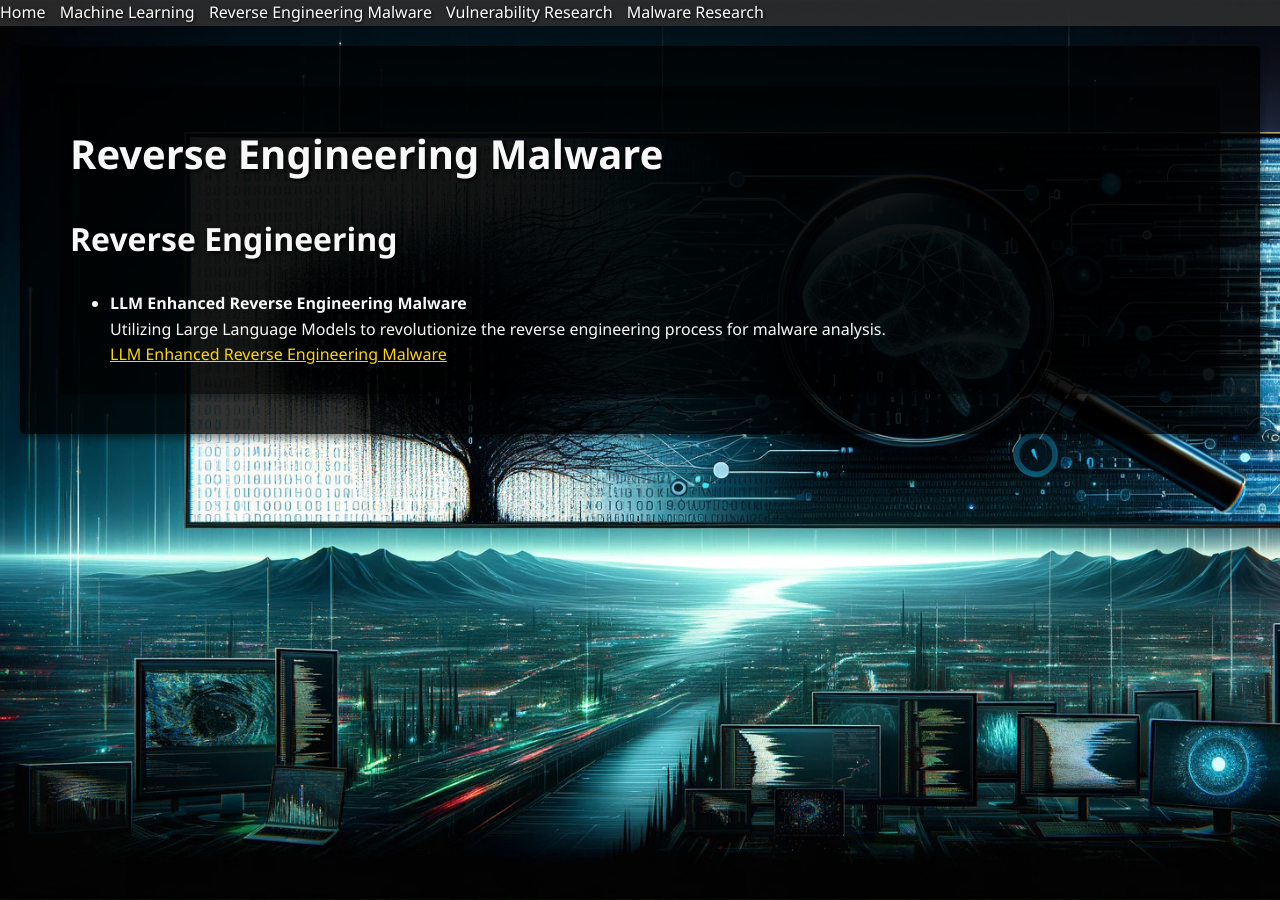
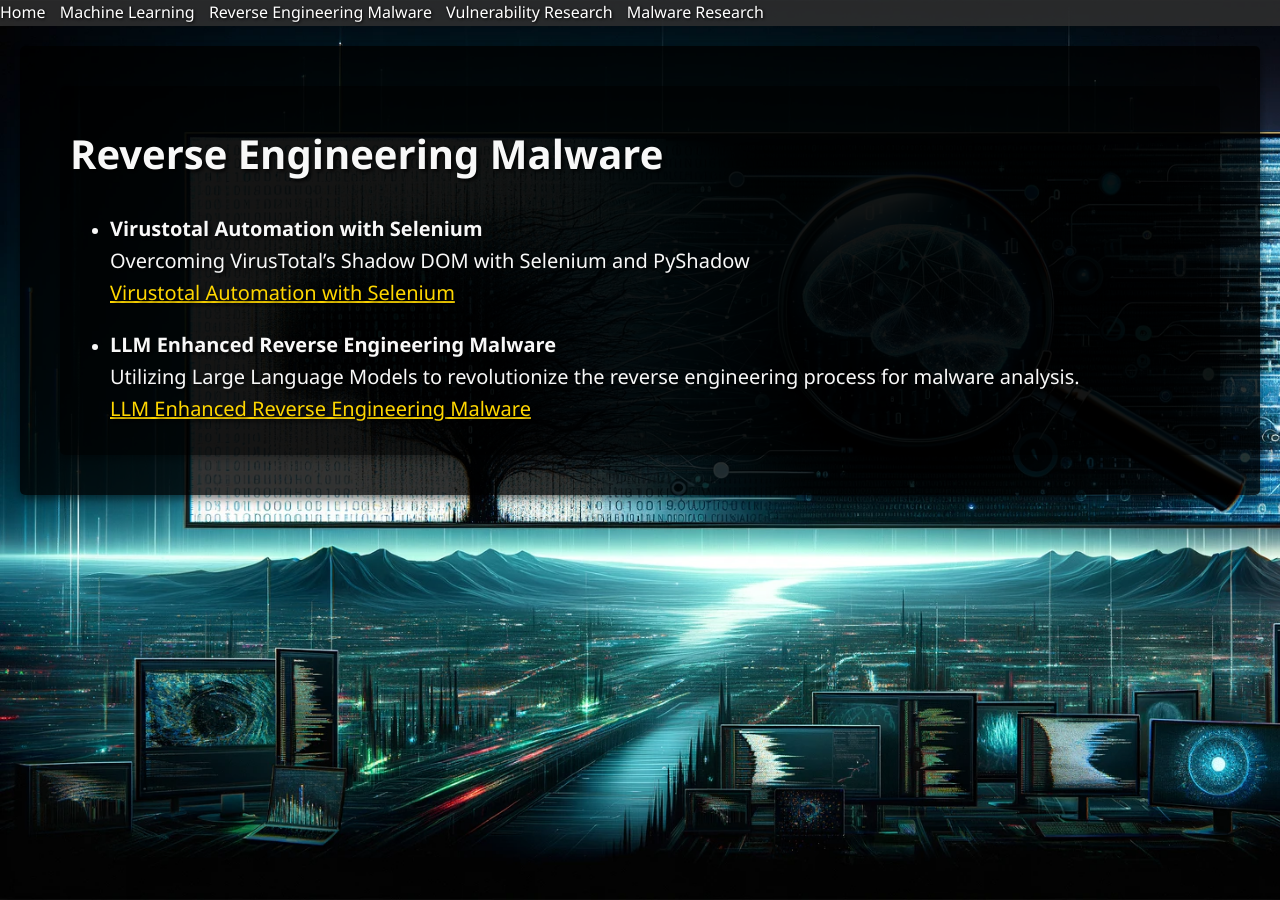
Before and after one commit to dyngnosis/dyngnosis.github.io, a Jekyll site: the page built from reversing/reverse-engineering.md, in a window 1280 px wide. Built offline with Jekyll 4.4.1, drawn with Linux system fonts in a browser that asks for light colours; nearby versions of some CDN libraries.

Commit message:
updated RE and added newlines

```diff
--- a/reversing/reverse-engineering.md
+++ b/reversing/reverse-engineering.md
@@ -3,7 +3,9 @@ layout: research
 title: Reverse Engineering Malware
 ---
 
-## Reverse Engineering
+- **Virustotal Automation with Selenium**
+  Overcoming VirusTotal's Shadow DOM with Selenium and PyShadow
+  [Virustotal Automation with Selenium](http://research.richards.ai/research/automation_vt)
 
 - **LLM Enhanced Reverse Engineering Malware**
   Utilizing Large Language Models to revolutionize the reverse engineering process for malware analysis.
```
